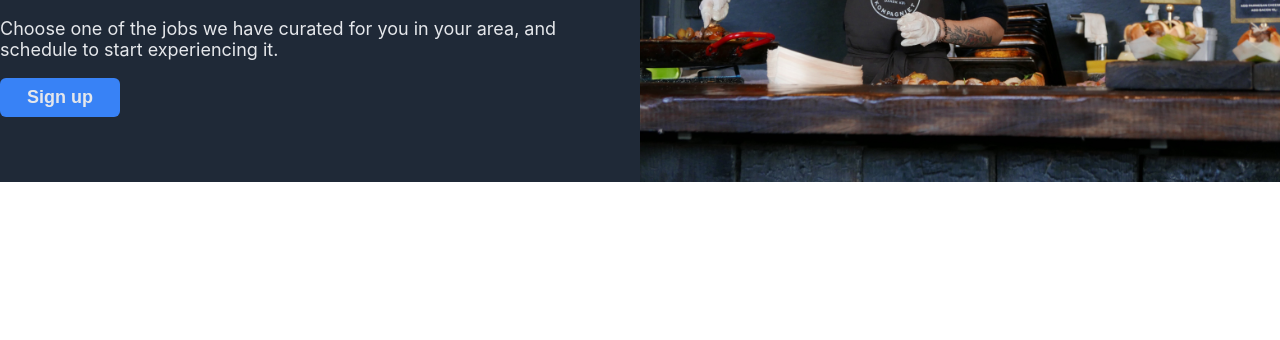
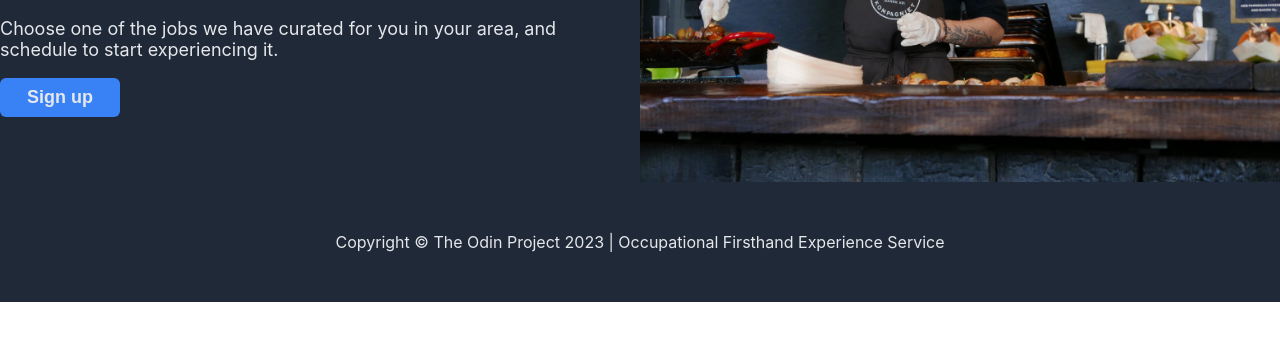
Before and after one commit to tatkaciran/odin-landing-page-project, a plain HTML site: page index.html in a window 1280 px wide. Shown: the part 274-614 px from the top of the page. Drawn offline with Linux system fonts and the light colour scheme.

Commit message:
Update Footer: Add copyright text
Added copyright text and centered with flexbox

```diff
--- a/index.html
+++ b/index.html
@@ -43,7 +43,10 @@
             <section class="info"></section>
             <section class="inspiration"></section>
             <section class="call-to-action"></section>
-            <footer></footer>
+            <footer>
+                Copyright © The Odin Project 2023 | Occupational Firsthand
+                Experience Service
+            </footer>
         </div>
     </body>
 </html>
--- a/style.css
+++ b/style.css
@@ -65,6 +65,15 @@ button {
     border-radius: 6px;
 }
 
+footer {
+    background-color: #1f2937;
+    color: #e5e7eb;
+    height: 120px;
+    display: flex;
+    align-items: center;
+    justify-content: center;
+}
+
 @media only screen and (max-width: 480px) {
     header {
         flex-direction: column;
```
